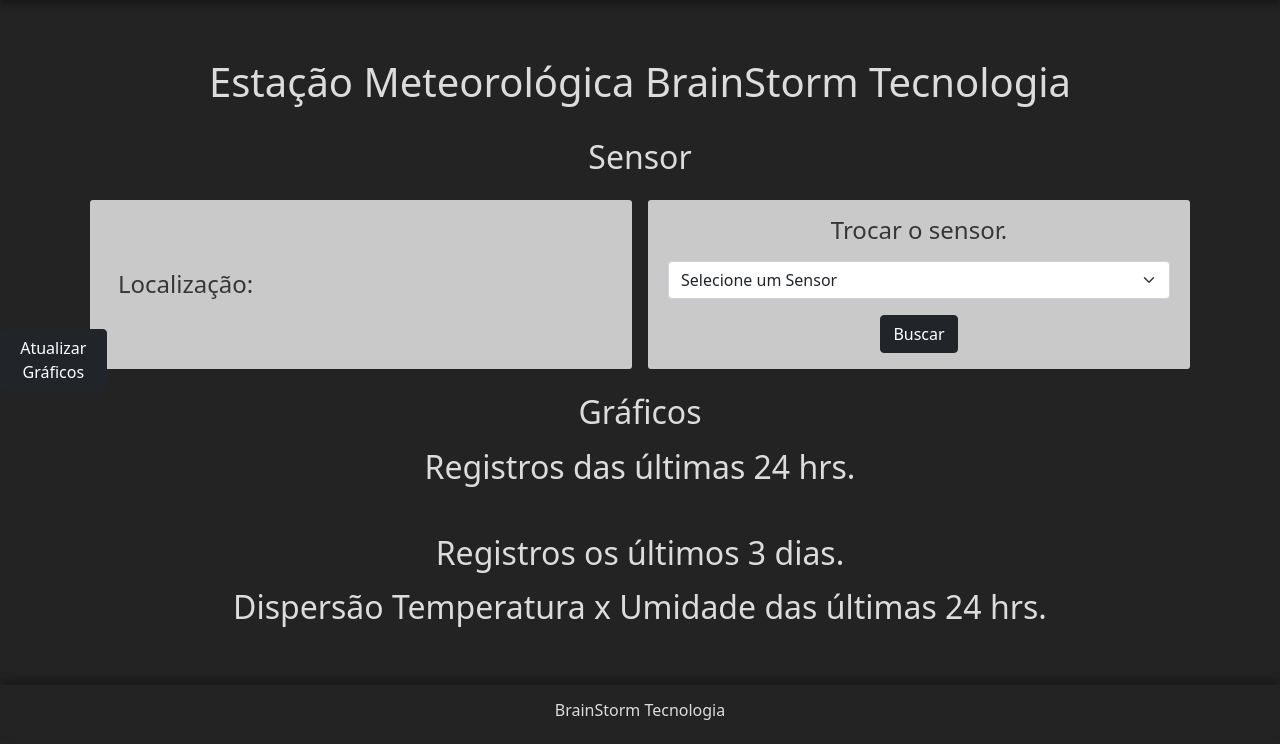
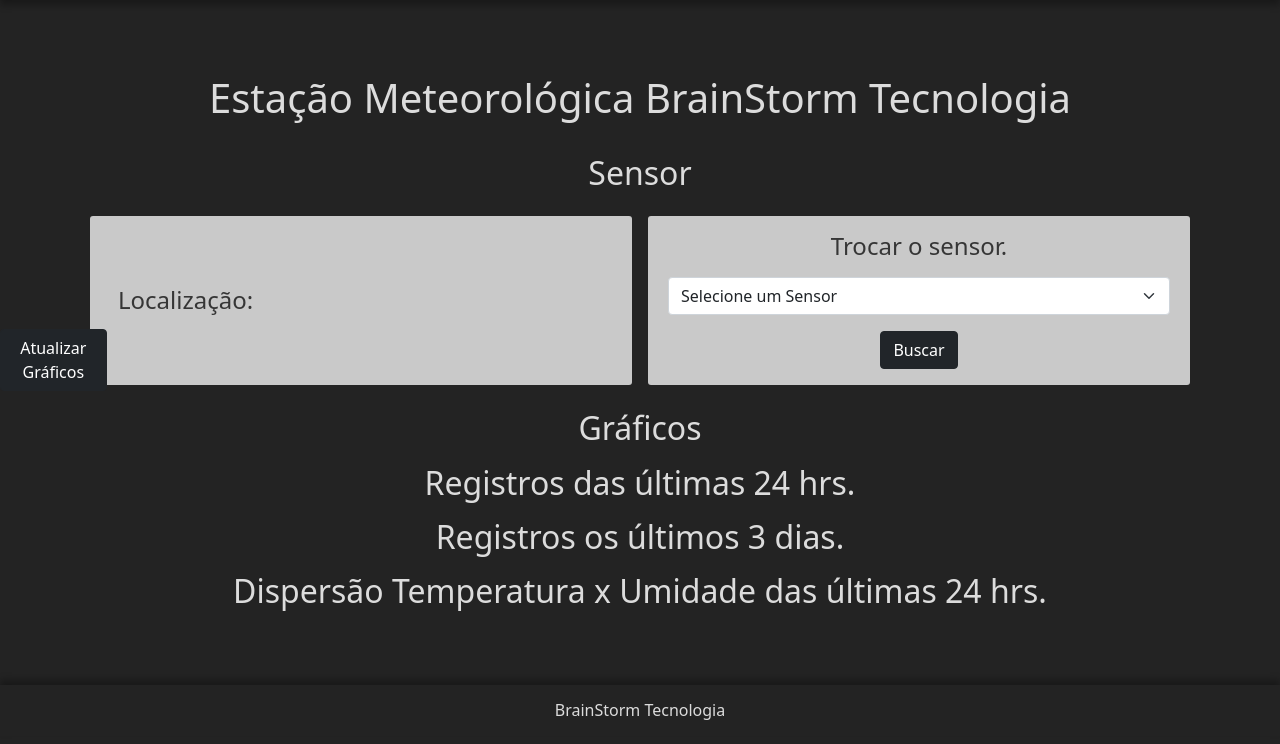
Before and after one commit to Fat83dotcom/Site_Estacao_IOT, a Django app: template Core/templates/sensor/sensors.html in a window 1280 px wide. Shown: the part 56-800 px from the top of the page. Run offline with Django 3.2, Linux system fonts and the light colour scheme; the template is opened without the code that fills it, so the values that code supplies are empty; some libraries are stand-ins or nearby versions.

Commit message:
Diminuição da margem.

```diff
--- a/Core/templates/sensor/sensors.html
+++ b/Core/templates/sensor/sensors.html
@@ -150,7 +150,7 @@
         </div>
     </section>
 
-    <h2 class="text-center mt-5">Registros os últimos 3 dias.</h2>
+    <h2 class="text-center mt-3">Registros os últimos 3 dias.</h2>
     <div class="spinner-border spinner-border-xl" id="spinner-end168"></div>
     <section class="container-fluid text-center fade-sensor" id="fade-sensor168">
         <div class="row row-col-2 m-3 d-flex  align-items-stretch">
```
